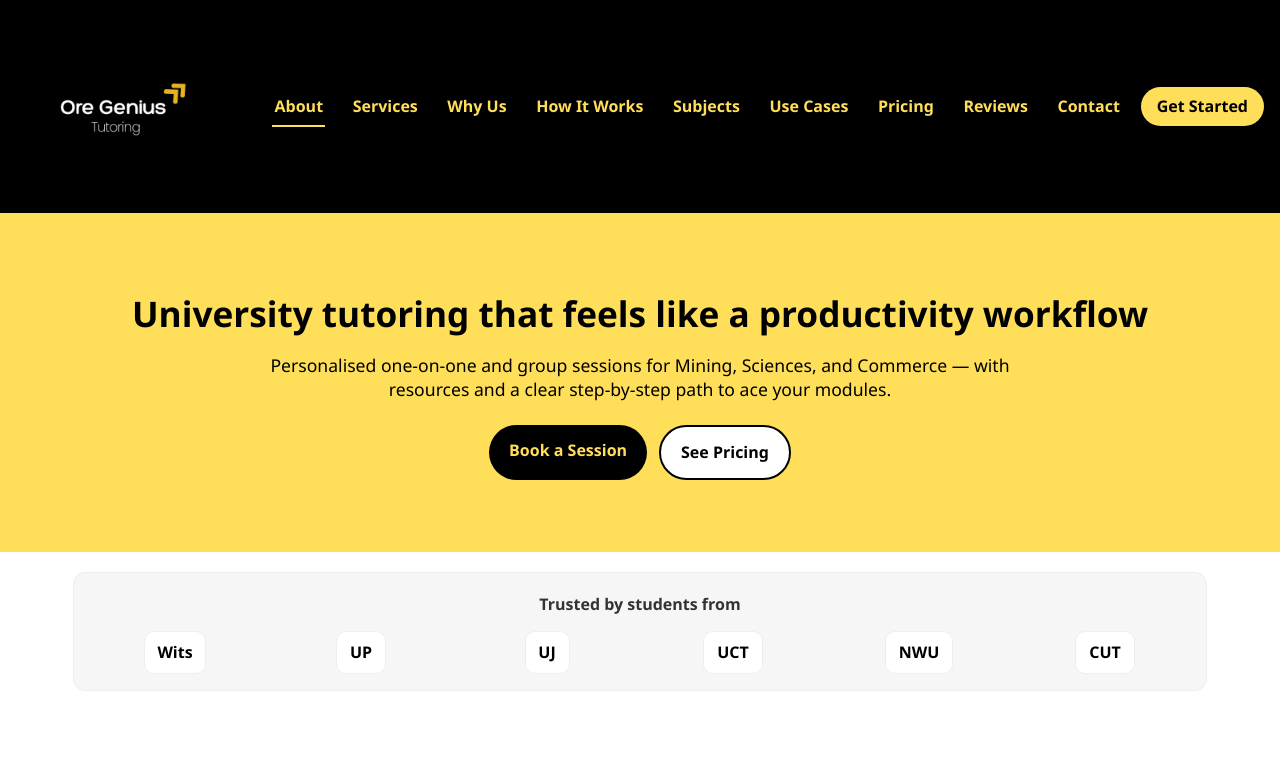
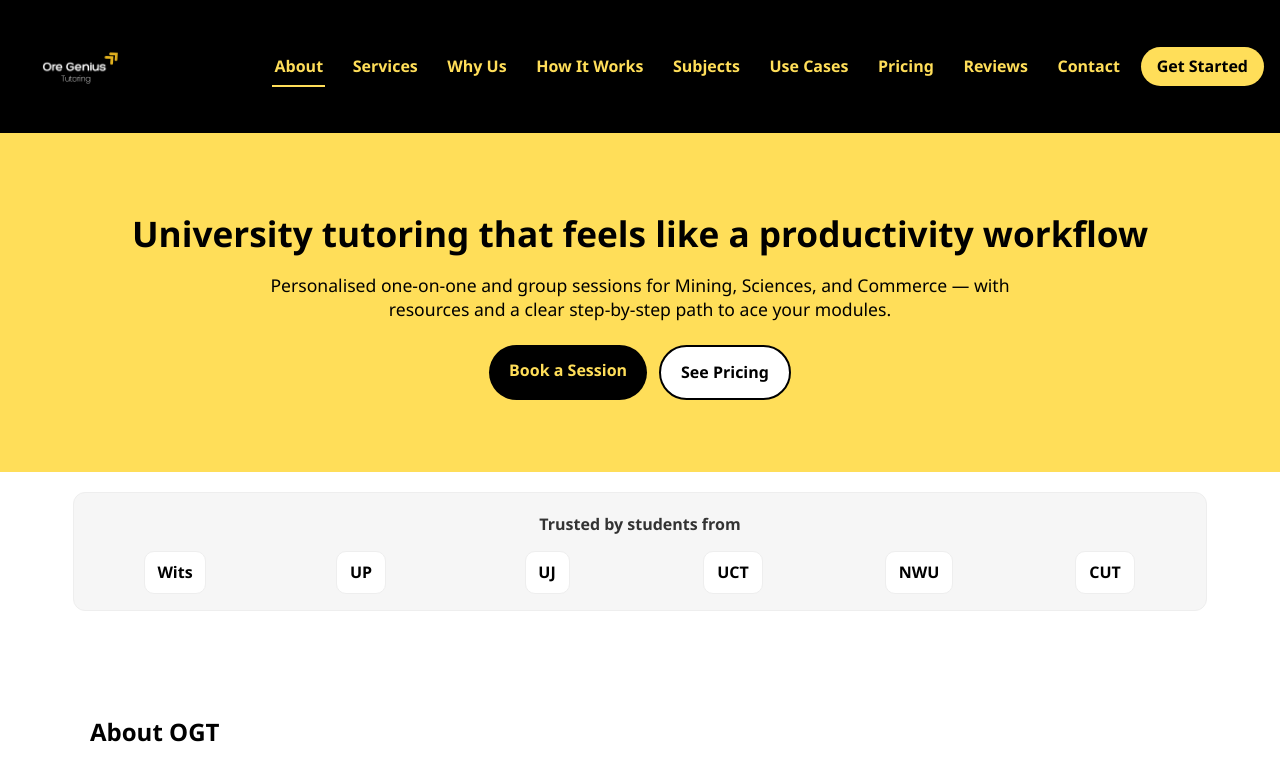
Before and after one commit to OGT-Maker/ore-genius-tutoring, a plain HTML site: page index.html in a window 1280 px wide. Shown: the top 765 px of the page. Drawn offline with Linux system fonts and the light colour scheme.

Commit message:
Update index.html

```diff
--- a/index.html
+++ b/index.html
@@ -30,7 +30,7 @@
     /* NAV (pure black) */
     nav{background:#000;position:sticky;top:0;z-index:1000}
     .nav-container{display:flex;align-items:center;justify-content:space-between;gap:1rem;min-height:56px;padding:0.4rem 1rem}
-    .logo img{width:200px;height:200px;object-fit:contain;display:block}
+    .logo img{width:120px;height:120px;object-fit:contain;display:block}
     .nav-links{display:flex;align-items:center;flex-wrap:wrap;justify-content:center;gap:.75rem}
     nav a.link{color:var(--brand);font-weight:700;position:relative;margin:0 .4rem;padding:.25rem .15rem}
     nav a.link::after{content:'';display:block;width:0;height:2px;background:var(--brand);transition:width .25s;position:absolute;bottom:-6px;left:0}
```
